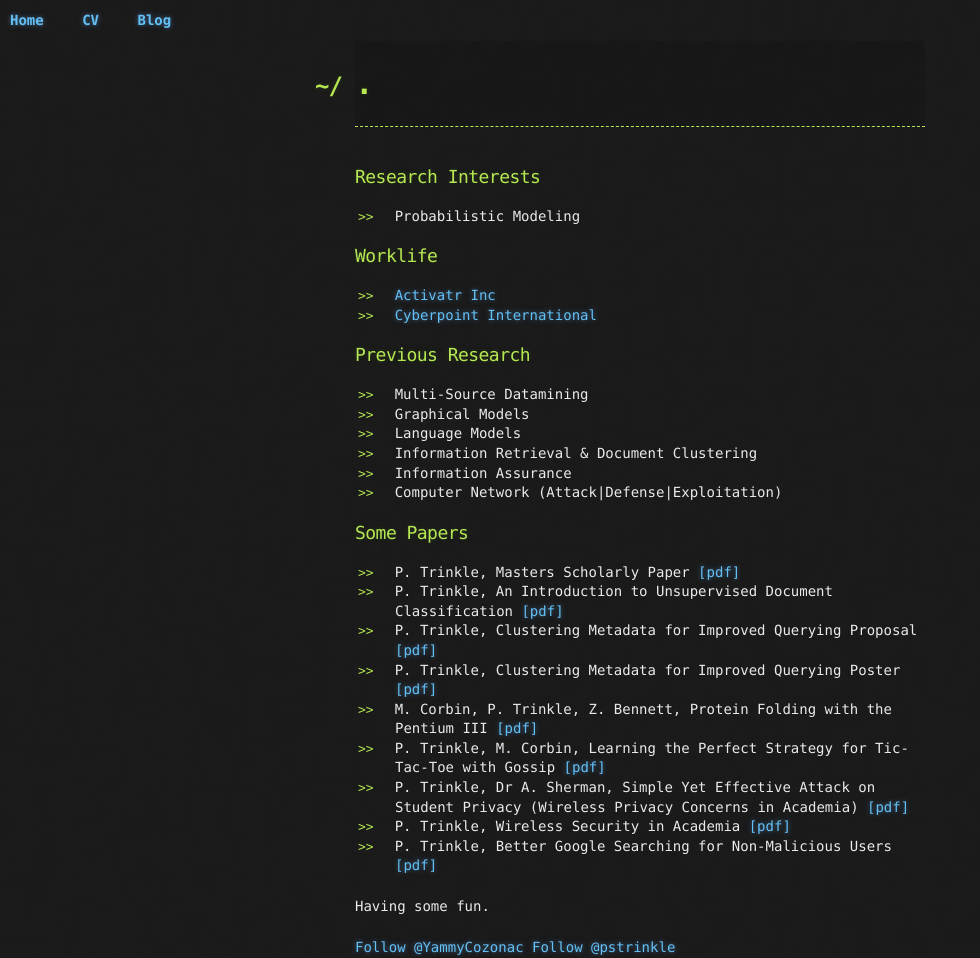
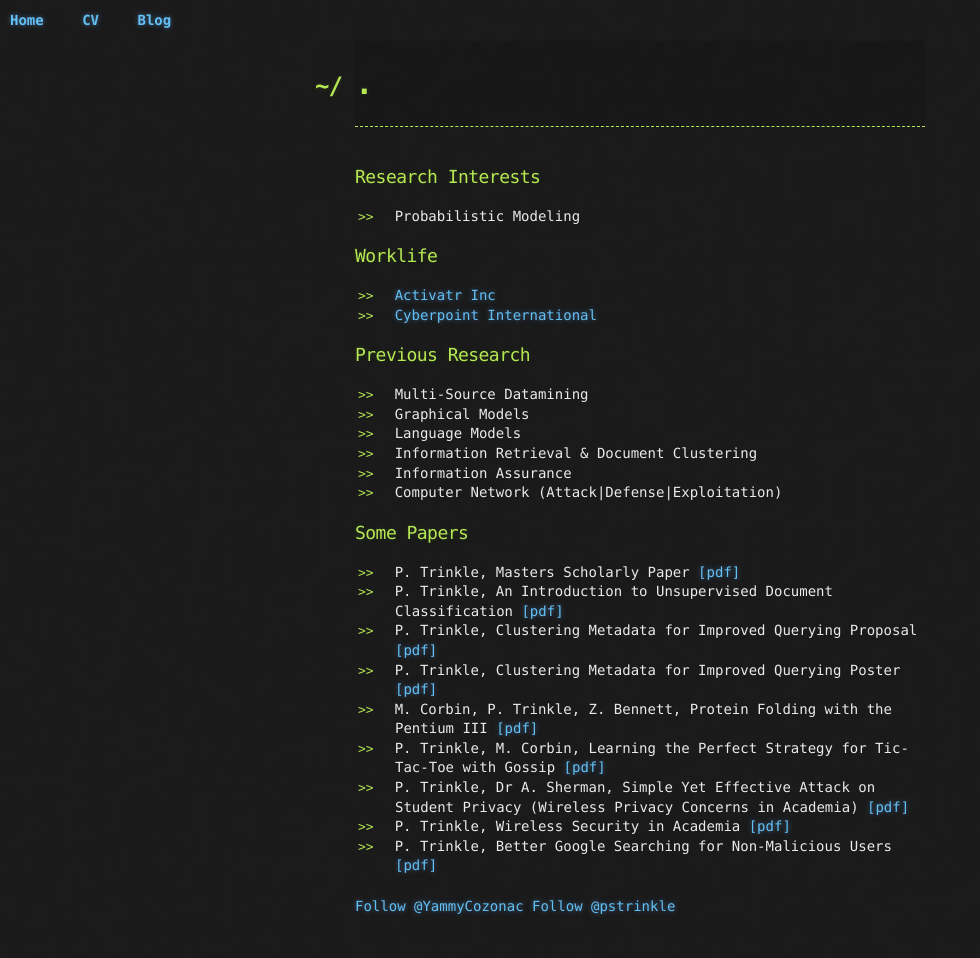
Before and after one commit to pstrinkle/pstrinkle.github.io, a Jekyll site: the page built from index.html, in a window 1280 px wide. Shown: the whole page, without its empty margins (0-980 px from the left). Built offline with Jekyll 4.4.1, drawn with Linux system fonts in a browser that asks for light colours; nearby versions of some CDN libraries; comment, search, counter and statistics services are not loaded; after the commit the page ends 917 px from its top, so only the background shows below that.

Commit message:
Update index.html

```diff
--- a/index.html
+++ b/index.html
@@ -47,7 +47,3 @@
     <li>P. Trinkle, Better Google Searching for Non-Malicious Users <a href="http://userpages.umbc.edu/~tri1/docs/googleshort.pdf" title="Better Google Searching for Non-Malicious Users" target="_blank">[pdf]</a></li>
   </ul>
 </section>
-
-<div class="blurb">
-	<p>Having some fun.</p>
-</div><!-- /.blurb -->
```
